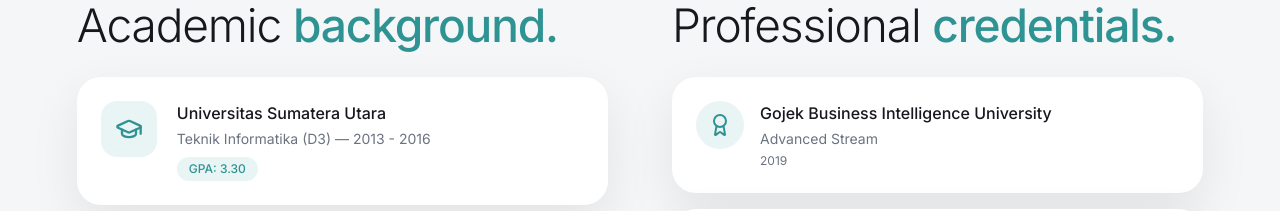
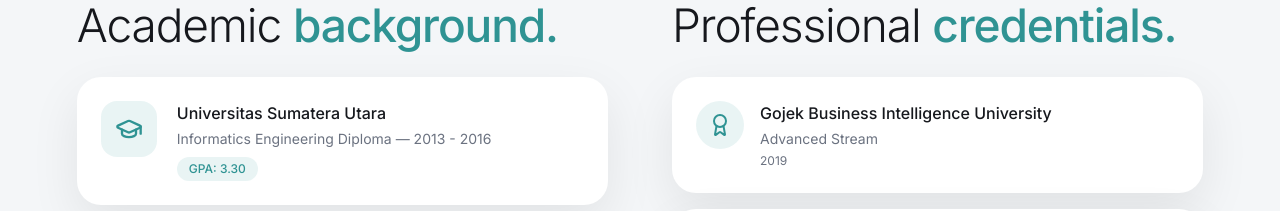
Before and after one commit to achmadfaiz1/faiz-portfolio, a React (Vite) app: page / in a window 1280 px wide. Shown: the part 4240-4451 px from the top of the page. Built offline with nearby package versions, Linux system fonts and the light colour scheme.

Commit message:
update portfolio

```diff
--- a/src/App.tsx
+++ b/src/App.tsx
@@ -928,7 +928,7 @@
                   </div>
                   <div>
                     <h3 className="font-medium text-foreground mb-1">Universitas Sumatera Utara</h3>
-                    <p className="text-sm text-muted-foreground mb-2">Teknik Informatika (D3) — 2013 - 2016</p>
+                    <p className="text-sm text-muted-foreground mb-2">Informatics Engineering Diploma — 2013 - 2016</p>
                     <div className="flex items-center gap-2">
                       <span className="px-3 py-1 rounded-full bg-primary/10 text-primary text-xs font-medium">GPA: 3.30</span>
                     </div>
```
